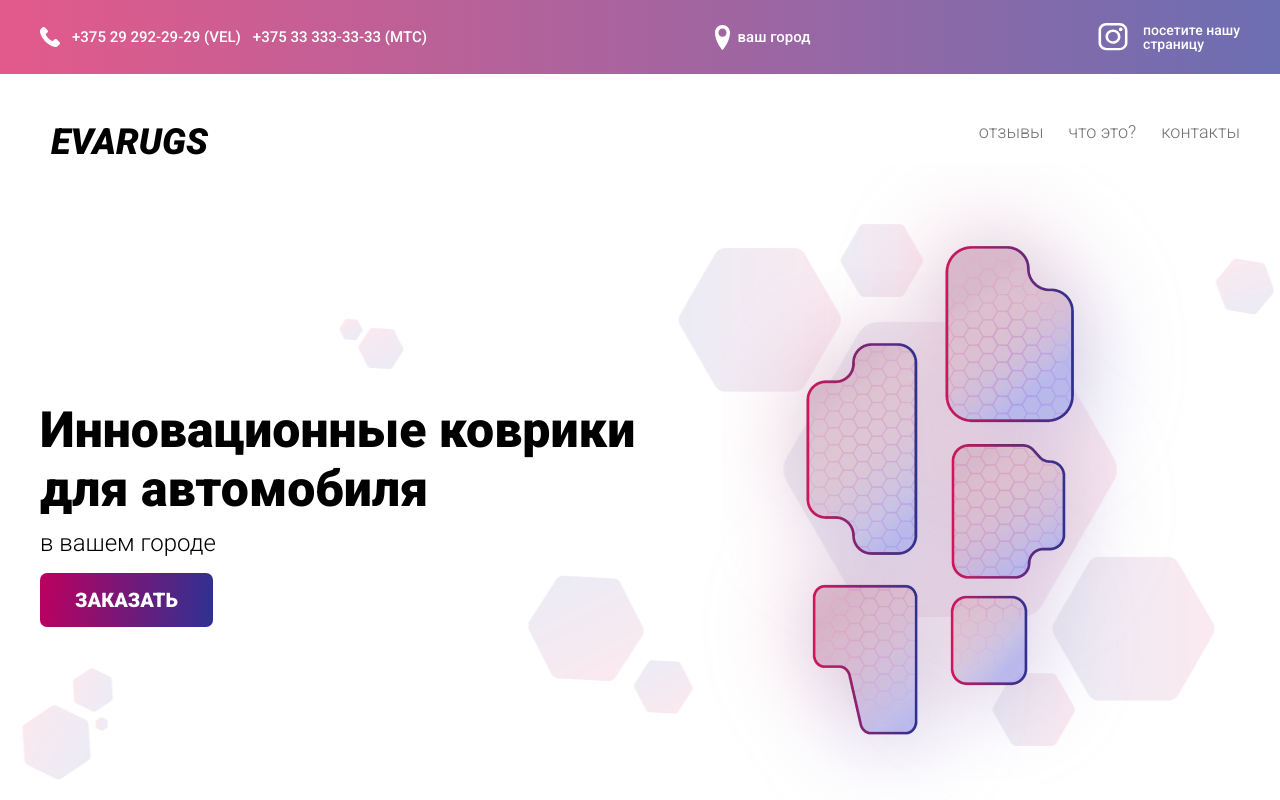
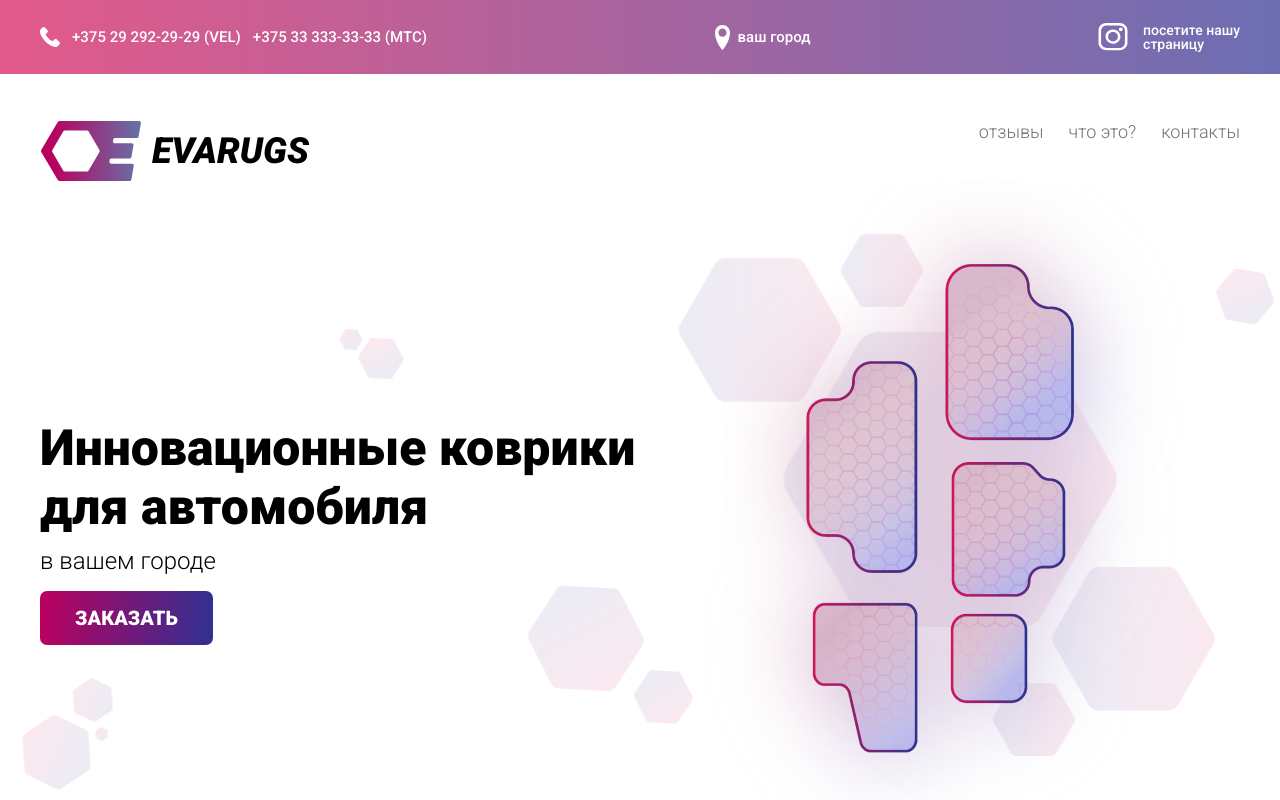
Before and after one commit to bnshs/evarugs, a plain HTML site: page index.html in a window 1280 px wide. Shown: the top 800 px of the page. Drawn offline with nearby package versions, Linux system fonts and the light colour scheme; files that its build step writes are made by us from their sources; the site is published under a folder, as on GitHub Pages, so addresses that start at the root find nothing.

Commit message:
fixed src logo

```diff
--- a/index.html
+++ b/index.html
@@ -48,7 +48,7 @@
                 <div class="hero__inner">
                     <div class="hero__top">
                         <div class="hero__logo">
-                            <img class="hero__logo-img" src="/images/main-icon.svg" alt="">
+                            <img class="hero__logo-img" src="./images/main-icon.svg" alt="">
                             <p class="hero__logo-text">
                                 EVARUGS
                             </p>
```
